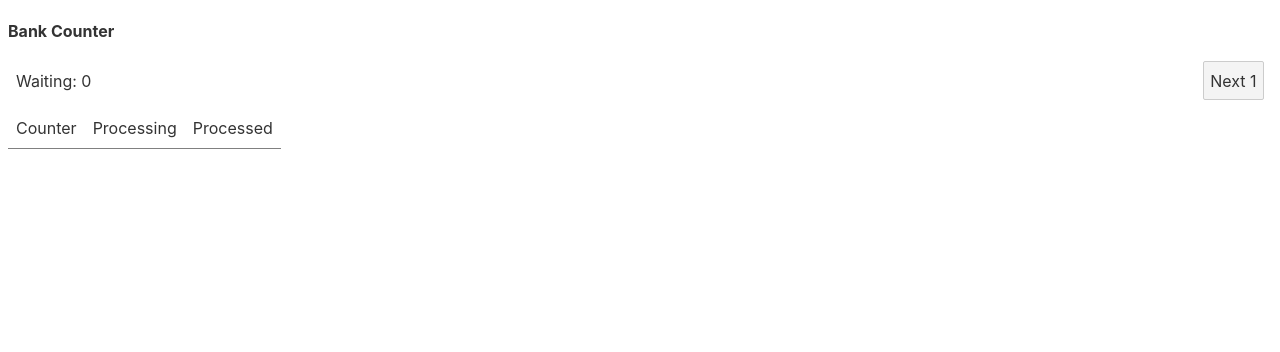
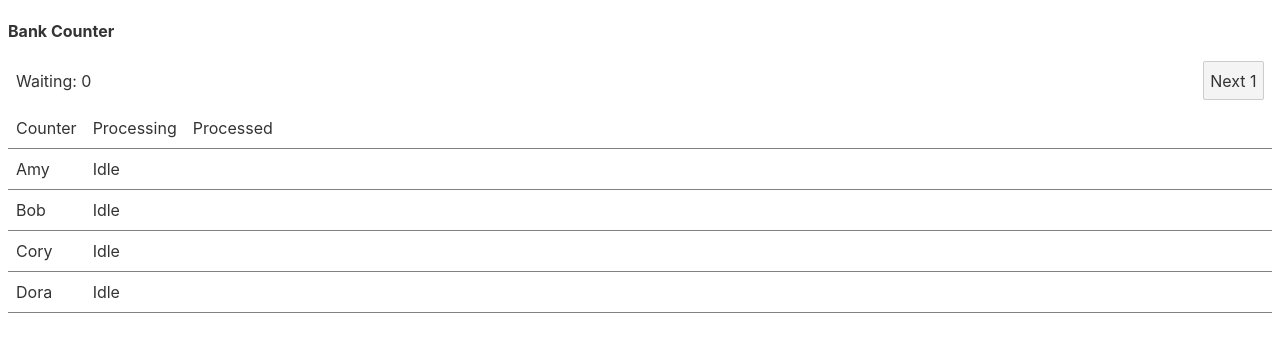
Before and after one commit to ro1963855/numbering-machine, a Svelte app: page / in a window 1280 px wide. Shown: the top 352 px of the page. Built offline with nearby package versions, Linux system fonts and the light colour scheme.

Commit message:
set initial countersName

```diff
--- a/src/main.js
+++ b/src/main.js
@@ -3,7 +3,7 @@ import App from './App.svelte';
 const app = new App({
 	target: document.body,
 	props: {
-		name: 'world'
+		countersName: ['Amy', 'Bob', 'Cory', 'Dora'],
 	}
 });
 
```
